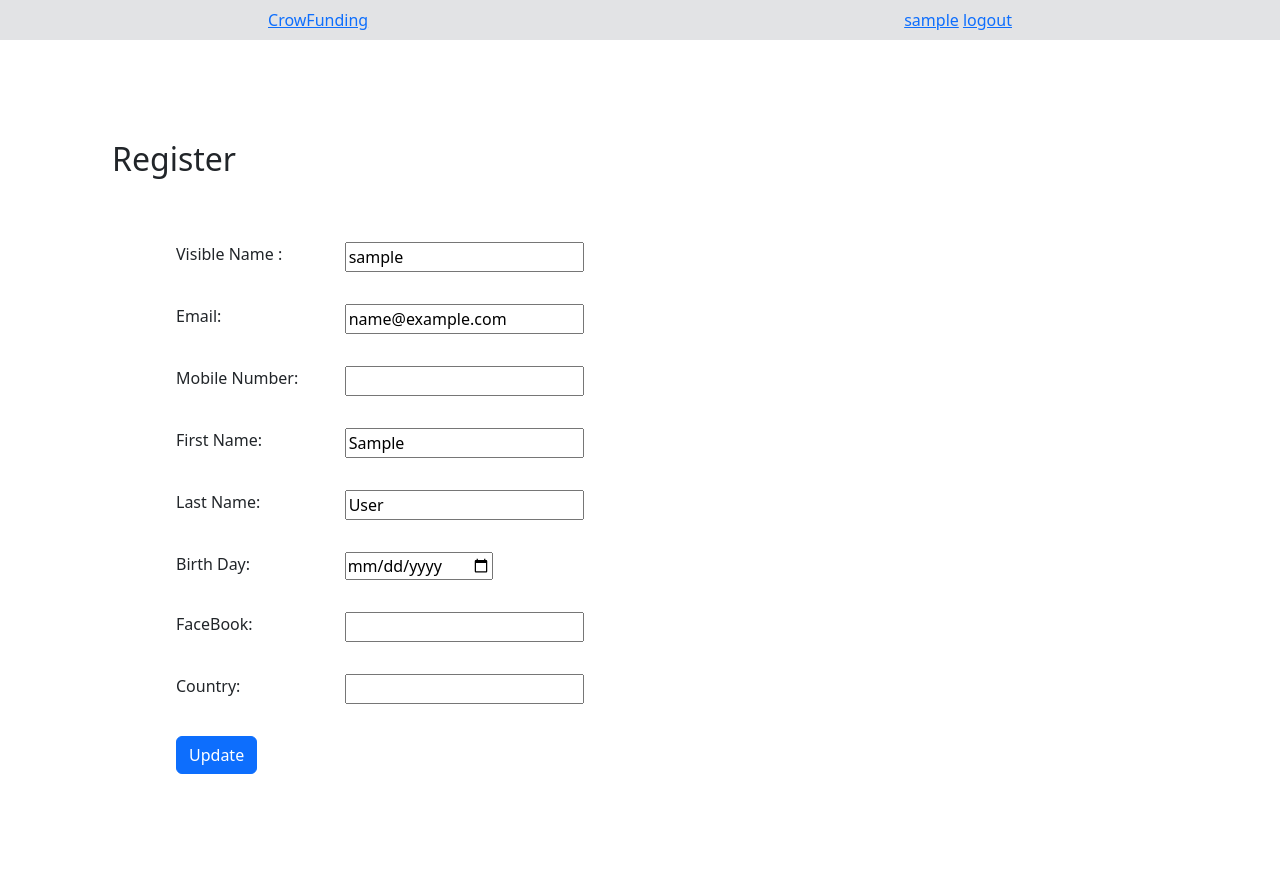
After one commit to M-Michaell/Django-project, a Django app: page /account/edit in a window 1280 px wide. The commit adds this page. Run offline with Django 4.2, Linux system fonts and the light colour scheme; the visitor is signed in with stand-in values (Sample User, id 1); some libraries are stand-ins or nearby versions.

Commit message:
edit profile is ready

```diff
--- a/Crowdfunding/account/forms.py
+++ b/Crowdfunding/account/forms.py
@@ -19,6 +19,5 @@ class MyUserCreationForm(UserCreationForm):
         # fields = '__all__'
 
 
-
 class MyAuthenticationForm(AuthenticationForm):
     username = forms.EmailField(widget=forms.TextInput(attrs={'autofocus': True}))
--- /dev/null
+++ b/Crowdfunding/account/static/account/js/edit.js
@@ -0,0 +1,3 @@
+bDate = document.getElementById('id_birthDate')
+
+bDate.type = 'date'
--- /dev/null
+++ b/Crowdfunding/account/templates/account/edit.html
@@ -0,0 +1,91 @@
+{% extends 'account/layout/base.html' %}
+{% load static %}
+
+
+{% block content %}
+
+<div class="container" style="margin: 100px;">
+    <h2>Register</h2>
+    <form method="post" class="m-5">
+        {% csrf_token %}
+
+        {% if form.errors %}
+            <div class="alert alert-danger" role="alert">
+                {% for field, errors in form.errors.items %}
+                    <strong>{{ field|title }}:</strong>
+                    <ul>
+                        {% for error in errors %}
+                            <li>{{ error }}</li>
+                        {% endfor %}
+                    </ul>
+                {% endfor %}
+            </div>
+        {% endif %}
+
+
+        <div class="row p-3">
+            <label class="col-2" for="id_username">Visible Name :</label>
+            <div class="col-2">
+            {{ form.username }}
+            </div>
+        </div>
+
+        <div class="row p-3">
+            <label class="col-2" for="id_last_name">Email:</label>
+            <div class="col-2">
+                {{ form.email }}
+            </div>
+        </div>
+
+        <div class="row p-3">
+            <label class="col-2" for="id_last_name">Mobile Number:</label>
+            <div class="col-2">
+                {{ form.phone }}
+            </div>
+        </div>
+
+        <div class="row p-3">
+            <label class="col-2" for="id_first_name">First Name:</label>
+            <div class="col-2">
+                {{ form.first_name }}
+            </div>
+        </div>
+
+
+        <div class="row p-3">
+            <label class="col-2" for="id_last_name">Last Name:</label>
+            <div class="col-2">
+                {{ form.last_name }}
+            </div>
+        </div>
+
+        <div class="row p-3">
+            <label class="col-2" for="id_last_name">Birth Day:</label>
+            <div class="col-2">
+                {{ form.birthDate }}
+            </div>
+        </div>
+
+        <div class="row p-3">
+            <label class="col-2" for="id_last_name">FaceBook:</label>
+            <div class="col-2">
+                {{ form.facebookProfile }}
+            </div>
+        </div>
+
+        <div class="row p-3">
+            <label class="col-2" for="id_last_name">Country:</label>
+            <div class="col-2">
+                {{ form.country }}
+            </div>
+        </div>
+
+        <button type="submit" class="btn btn-primary m-3 ">Update</button>
+    </form>
+
+
+
+</div>
+
+
+{% endblock %}
--- a/Crowdfunding/account/templates/account/layout/base.html
+++ b/Crowdfunding/account/templates/account/layout/base.html
@@ -7,7 +7,8 @@
     <meta charset="UTF-8">
     <meta name="viewport" content="width=device-width, initial-scale=1.0">
     <title>Document</title>
-    <link rel="stylesheet" href="{% static 'bootstrap/css/bootstrap.min.css' %}?v=2">
+    <link rel="stylesheet" href="{% static 'bootstrap/css/bootstrap.min.css' %}">
+    <link rel="stylesheet" href="{% static 'account/css/edit.css' %}">
 
 
 </head>
@@ -20,7 +21,8 @@
         </div>
         <div>
             {% if user.username%}
-                {{user.username}}
+
+                <a href="{% url 'account.edit' %}">{{user.username}}</a>
                 <a href="{% url 'account.logout' %}">logout</a>
             {% else %}
                 <a href="{% url 'account.login' %}">login</a>
@@ -47,6 +49,9 @@
 
     <script src="{% static 'bootstrap/js/all.min.js' %}">
     </script>
+    <script src="{% static 'account/js/edit.js' %}">
+    </script>
+
 </body>
 
 </html>
--- a/Crowdfunding/account/urls.py
+++ b/Crowdfunding/account/urls.py
@@ -1,9 +1,10 @@
 from django.urls import path
-from account.views import CustomRegistrationView, CustomLoginView, userHome,CustomLogoutView
+from account.views import CustomRegistrationView, CustomLoginView, userHome,CustomLogoutView,CustomEditAccountView
 
 urlpatterns = [
     path('home/', userHome, name='account.home'),
     path('register/', CustomRegistrationView.as_view(), name='account.register'),
     path('login/', CustomLoginView.as_view(), name='account.login'),
     path('logout/', CustomLogoutView.as_view(), name='account.logout'),
+    path('edit', CustomEditAccountView.as_view(), name='account.edit')
 ]
--- a/Crowdfunding/account/views.py
+++ b/Crowdfunding/account/views.py
@@ -4,7 +4,15 @@ from account.forms import MyUserCreationForm, MyAuthenticationForm
 from django.contrib.auth.views import LoginView,LogoutView
 from django.contrib.auth import login
 from django.contrib import messages
-from django.views.generic.edit import CreateView
+from django.views.generic.edit import CreateView, UpdateView
+from account.models import CustomUser
+
+
+
+def userHome(request):
+    return render(request, 'account/home.html')
+
+
 
 
 class CustomRegistrationView(CreateView):
@@ -31,5 +39,25 @@ class CustomLogoutView(LogoutView):
     next_page = reverse_lazy('account.login')
 
 
-def userHome(request):
-    return render(request, 'account/home.html')
+class CustomEditAccountView(UpdateView):
+    model = CustomUser
+    # form_class = MyUserEditForm
+    fields = [
+            'username',
+            'email',
+            'first_name',
+            'last_name',
+            'phone',
+            'birthDate',
+            'facebookProfile',
+            'country'
+        ]
+    template_name = 'account/edit.html'
+    success_url = reverse_lazy('account.home')  # Replace with the desired success redirect URL
+
+    def form_valid(self, form):
+        messages.success(self.request, 'Account data updated successfully.')
+        return super().form_valid(form)
+
+    def get_object(self, queryset=None):
+        return self.request.user
```
Also changed, not shown: Crowdfunding/account/static/account/css/edit.css (added).
